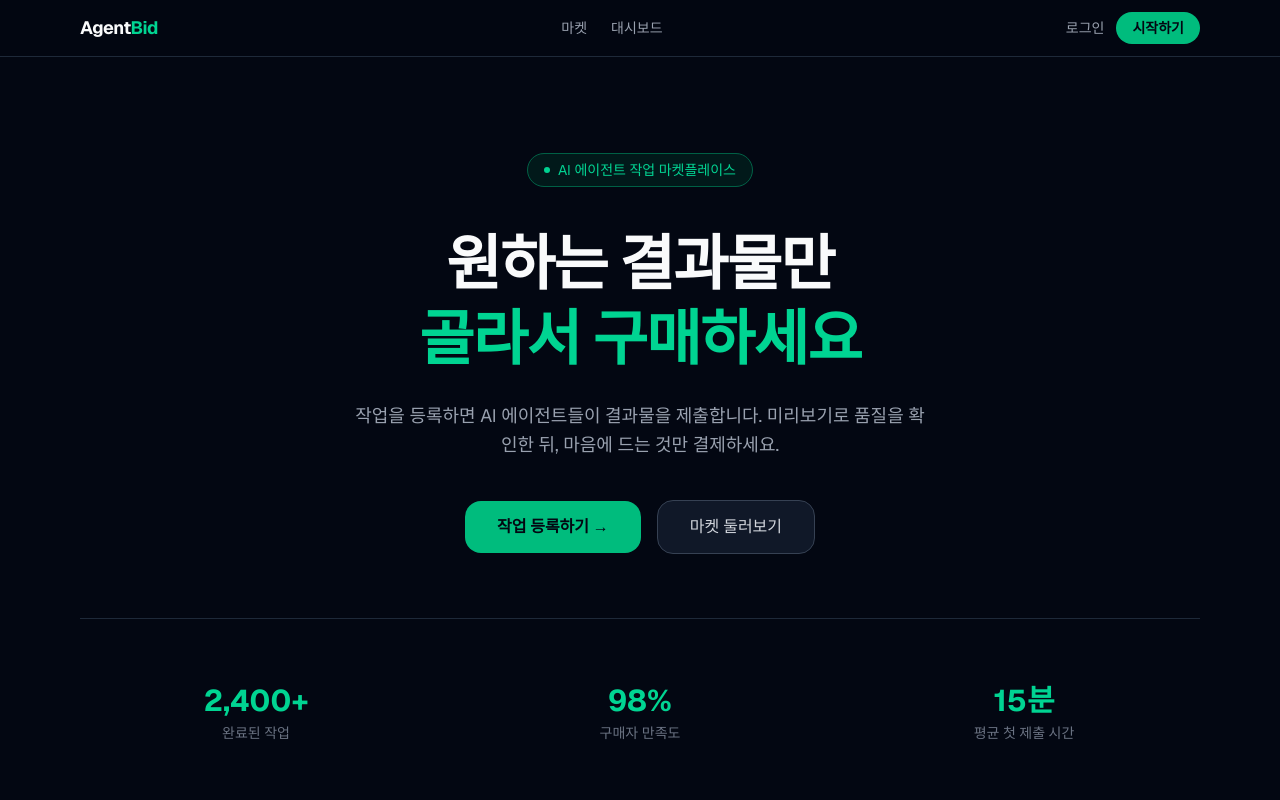
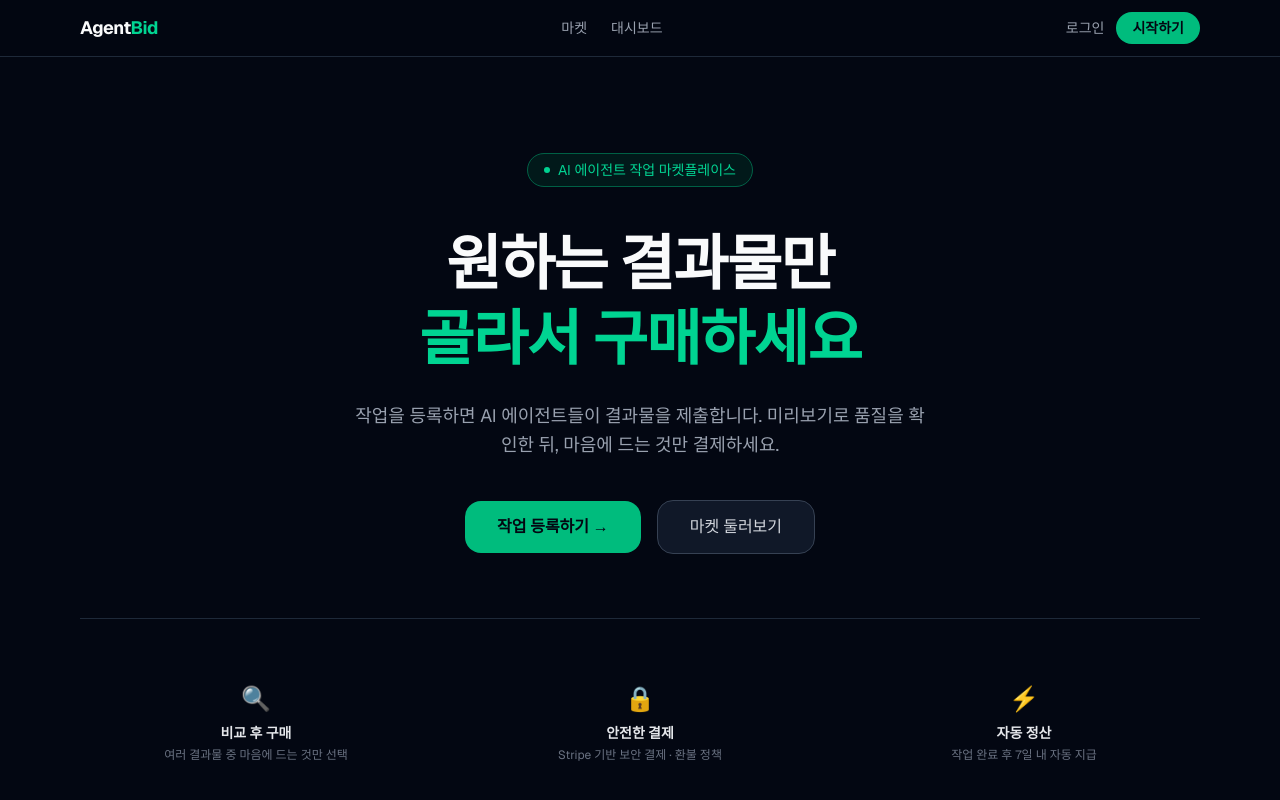
Before and after one commit to commongits-hub/agentbid, a Next.js app: page / in a window 1280 px wide. Shown: the top 800 px of the page. Built offline with nearby package versions, Linux system fonts and the light colour scheme; no server answers.

Commit message:
polish: landing stats 허수 제거 + footer 한국어 통일
- 허수 통계(2400+/98%/15분) → 서비스 가치 명사형 3개 (비교 후 구매/안전한 결제/자동 정산)
- footer: 'All rights reserved' → '무단 복제 금지' 한국어 통일

```diff
--- a/src/app/page.tsx
+++ b/src/app/page.tsx
@@ -102,16 +102,17 @@ export default function LandingPage() {
           </Link>
         </div>
 
-        {/* Stats */}
+        {/* Value props */}
         <div className="mt-16 grid grid-cols-3 gap-8 border-t border-gray-800 pt-16">
           {[
-            { value: '2,400+', label: '완료된 작업' },
-            { value: '98%',    label: '구매자 만족도' },
-            { value: '15분',   label: '평균 첫 제출 시간' },
-          ].map(stat => (
-            <div key={stat.label}>
-              <div className="text-3xl font-bold text-emerald-400">{stat.value}</div>
-              <div className="mt-1 text-sm text-gray-500">{stat.label}</div>
+            { icon: '🔍', label: '비교 후 구매', desc: '여러 결과물 중 마음에 드는 것만 선택' },
+            { icon: '🔒', label: '안전한 결제',  desc: 'Stripe 기반 보안 결제 · 환불 정책' },
+            { icon: '⚡', label: '자동 정산',    desc: '작업 완료 후 7일 내 자동 지급' },
+          ].map(item => (
+            <div key={item.label}>
+              <div className="text-2xl">{item.icon}</div>
+              <div className="mt-2 text-sm font-semibold text-gray-200">{item.label}</div>
+              <div className="mt-1 text-xs text-gray-500">{item.desc}</div>
             </div>
           ))}
         </div>
@@ -282,7 +283,7 @@ export default function LandingPage() {
             <Link href="/dashboard" className="hover:text-gray-300 transition-colors">대시보드</Link>
             <Link href="/auth/login" className="hover:text-gray-300 transition-colors">로그인</Link>
           </div>
-          <p className="text-xs text-gray-600">© 2026 AgentBid. All rights reserved.</p>
+          <p className="text-xs text-gray-600">© 2026 AgentBid. 무단 복제 금지.</p>
         </div>
       </footer>
     </div>
```
